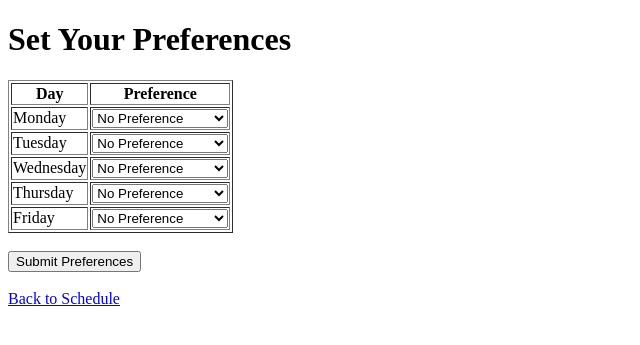
After one commit to Team-Purpurea/The-New-Way-Of-Working, a Flask app: page /preferences in a window 1280 px wide. The commit adds this page. Shown: the top 345 px of the page, without its empty margins (0-640 px from the left). Run offline with Flask 3, Linux system fonts and the light colour scheme; parts of the project's set-up code (start-up, migrations or seed data) failed here and were passed over.

Commit message:
Added a lot of things for the flask but still not functioning fully. (preferences.html)

```diff
--- a/app.py
+++ b/app.py
@@ -1,4 +1,4 @@
-from flask import Flask, render_template
+from flask import Flask, render_template, request
 import pandas as pd
 import numpy as np
 from sklearn.ensemble import RandomForestRegressor
@@ -209,11 +209,281 @@ def generate_schedule():
 
     return schedule, office_plot_html, client_plot_html
 
+def generate_preferred_schedule(user_preferences):
+    # Initialize schedule list
+    schedule = []
+    remaining_days = ['Monday', 'Tuesday', 'Wednesday', 'Thursday', 'Friday']
+
+    # Remove selected days from weekdays
+    for day, preference in user_preferences.items():
+        if preference == 'Day to Stay Home':
+            remaining_days.remove(day)
+
+    # Case 1: Two selections for 'Day to Stay Home'
+    if list(user_preferences.values()).count('Day to Stay Home') == 2:
+        pass  # No predictions, just skip these two days
+
+    # Case 2: One selection for 'Day to Stay Home' and nothing else
+    elif list(user_preferences.values()).count('Day to Stay Home') == 1 and len([v for v in user_preferences.values() if v != 'Day to Stay Home']) == 0:
+        remaining_days.remove(next(iter(user_preferences.keys())))
+        # Find the fastest office day
+        best_office_day = predict_office_days_of_week(remaining_days)
+        schedule.append({"Day": best_office_day, "From": "Home", "To": "Office"})
+        remaining_days.remove(best_office_day)
+        # Find the fastest two client days
+        fastest_client_days = predict_client_days(remaining_days).head(2)
+        for day in fastest_client_days:
+            schedule.append({"Day": day, "From": "Home", "To": "Client"})
+            remaining_days.remove(day)
+
+    # Case 3: One selection for 'Day to Stay Home' and one "Day to Go Office" selected
+    elif 'Day to Stay Home' in user_preferences.values() and 'Day to Go Office' in user_preferences.values():
+        home_day = next(key for key, value in user_preferences.items() if value == 'Day to Stay Home')
+        remaining_days.remove(home_day)
+        office_day = next(key for key, value in user_preferences.items() if value == 'Day to Go Office')
+        schedule.append({"Day": office_day, "From": "Home", "To": "Office"})
+        remaining_days.remove(office_day)
+        # Find the fastest two client days
+        fastest_client_days = predict_client_days(remaining_days).head(2)
+        for day in fastest_client_days:
+            schedule.append({"Day": day, "From": "Home", "To": "Client"})
+            remaining_days.remove(day)
+
+    # Case 4: One selection for 'Day to Stay Home' and one "Day to Go Client" selected
+    elif 'Day to Stay Home' in user_preferences.values() and 'Day to Go Client' in user_preferences.values():
+        home_day = next(key for key, value in user_preferences.items() if value == 'Day to Stay Home')
+        remaining_days.remove(home_day)
+        client_day = next(key for key, value in user_preferences.items() if value == 'Day to Go Client')
+        schedule.append({"Day": client_day, "From": "Home", "To": "Client"})
+        remaining_days.remove(client_day)
+        # Find the fastest day to office from remaining days
+        best_office_day = predict_office_days_of_week(remaining_days)
+        schedule.append({"Day": best_office_day, "From": "Home", "To": "Office"})
+        remaining_days.remove(best_office_day)
+        # Find the fastest day to client
+        fastest_client_day = predict_client_days(remaining_days).iloc[0]
+        schedule.append({"Day": fastest_client_day, "From": "Home", "To": "Client"})
+        remaining_days.remove(fastest_client_day)
+
+    # Case 5: One selection for 'Day to Office' and one "Day to Go Client" selected
+    elif 'Day to Go Client' in user_preferences.values() and 'Day to Office' in user_preferences.values():
+        office_day = next(key for key, value in user_preferences.items() if value == 'Day to Office')
+        schedule.append({"Day": office_day, "From": "Home", "To": "Office"})
+        remaining_days.remove(office_day)
+        client_day = next(key for key, value in user_preferences.items() if value == 'Day to Go Client')
+        schedule.append({"Day": client_day, "From": "Home", "To": "Client"})
+        remaining_days.remove(client_day)
+        # Find the fastest day to client
+        fastest_client_day = predict_client_days(remaining_days).iloc[0]
+        schedule.append({"Day": fastest_client_day, "From": "Home", "To": "Client"})
+        remaining_days.remove(fastest_client_day)
+
+    # Case 6: Only "Day to Office" selected and nothing else
+    elif 'Day to Office' in user_preferences.values() and list(user_preferences.values()).count('Day to Office') == 1:
+        office_day = next(key for key, value in user_preferences.items() if value == 'Day to Office')
+        schedule.append({"Day": office_day, "From": "Home", "To": "Office"})
+        remaining_days.remove(office_day)
+        # Find the fastest two days to client
+        fastest_client_days = predict_client_days(remaining_days).head(2)
+        for day in fastest_client_days:
+            schedule.append({"Day": day, "From": "Home", "To": "Client"})
+            remaining_days.remove(day)
+
+    # Case 7: Two selections for 'Day to Go Client'
+    elif list(user_preferences.values()).count('Day to Go Client') == 2:
+        client_days = [key for key, value in user_preferences.items() if value == 'Day to Go Client']
+        for day in client_days:
+            schedule.append({"Day": day, "From": "Home", "To": "Client"})
+            remaining_days.remove(day)
+        # Find the fastest office day from remaining days
+        best_office_day = predict_office_days_of_week(remaining_days)
+        schedule.append({"Day": best_office_day, "From": "Home", "To": "Office"})
+        remaining_days.remove(best_office_day)
+
+    # Case 8: Only "Day to Go Client" selected and nothing else
+    elif 'Day to Go Client' in user_preferences.values() and list(user_preferences.values()).count('Day to Go Client') == 1:
+        client_day = next(key for key, value in user_preferences.items() if value == 'Day to Go Client')
+        schedule.append({"Day": client_day, "From": "Home", "To": "Client"})
+        remaining_days.remove(client_day)
+        # Find the fastest day to office from remaining days
+        best_office_day = predict_office_days_of_week(remaining_days)
+        schedule.append({"Day": best_office_day, "From": "Home", "To": "Office"})
+        remaining_days.remove(best_office_day)
+        # Find the fastest day to client
+        fastest_client_day = predict_client_days(remaining_days).iloc[0]
+        schedule.append({"Day": fastest_client_day, "From": "Home", "To": "Client"})
+        remaining_days.remove(fastest_client_day)
+
+# Ensure there are 2 client days
+    remaining_client_days = predict_client_days(remaining_days, exclude_day=None).head(2)
+    for day in remaining_client_days:
+        schedule.append({"Day": day, "From": "Home", "To": "Client"})
+        remaining_days.remove(day)
+
+    # Add remaining days as 'Day to Stay Home'
+    for day in remaining_days:
+        schedule.append({"Day": day, "From": "-", "To": "-", "Route": "-", "Length": "-", "BaseTravelTime": "-", "PredictedWaitingTime": "-", "TotalTravelTime": "-"})
+
+    return schedule
+
+# Helper function to find the fastest office day
+def predict_office_days_of_week(remaining_days):
+    # Predict waiting times for each day of the week for the office
+    office_days_of_week = pd.DataFrame({
+        'RouteNum': [2] * len(remaining_days),  # A2 for office
+        'FileSeverity': [default_values['FileSeverity']] * len(remaining_days),
+        'TrafficSeverityNormalized': [default_values.get('TrafficSeverityNormalized', np.nan)] * len(remaining_days),
+        'WeatherCode': [default_values['WeatherCode']] * len(remaining_days),
+        'DayOfWeek': remaining_days
+    })
+
+    office_days_of_week = office_days_of_week[features]  # Ensure correct order
+    office_days_of_week['predicted_waiting_time'] = model.predict(office_days_of_week)
+
+    office_days_of_week['base_travel_time'] = get_base_travel_time(2, 0)
+    office_days_of_week['total_travel_time'] = office_days_of_week['predicted_waiting_time'] + office_days_of_week['base_travel_time']
+    office_days_of_week['Day'] = office_days_of_week['DayOfWeek'].map(office_day_mapping)
+
+    # Find the best day to go to the office
+    best_office_day = office_days_of_week.sort_values(by='total_travel_time').iloc[0]['Day']
+
+    return best_office_day
+
+# Function to predict waiting times for client days
+def predict_client_days(available_days, exclude_day=None):
+    # Encode days of the week as numeric values
+    day_mapping = {'Monday': 0, 'Tuesday': 1, 'Wednesday': 2, 'Thursday': 3, 'Friday': 4}
+    available_days_numeric = [day_mapping[day] for day in available_days]
+
+    # Predict waiting times for client days
+    client_routes = df_wouter[(df_wouter['start'] == 'home') & (df_wouter['arrival'] == 'client')]
+    if exclude_day:
+        available_days_numeric = [day for day in available_days_numeric if day != exclude_day]
+    routes = client_routes[['route1', 'route2']].drop_duplicates()
+    routes['Route'] = routes.apply(lambda x: f"{x['route1']}+{x['route2']}" if x['route2'] != 0 else str(x['route1']), axis=1)
+
+    client_days_of_week = pd.DataFrame({
+        'RouteNum': np.repeat(routes['route1'].values, len(available_days_numeric)),
+        'FileSeverity': [default_values['FileSeverity']] * len(routes) * len(available_days_numeric),
+        'TrafficSeverityNormalized': [default_values.get('TrafficSeverityNormalized', np.nan)] * len(routes) * len(available_days_numeric),
+        'WeatherCode': [default_values['WeatherCode']] * len(routes) * len(available_days_numeric),
+        'DayOfWeek': np.tile(available_days_numeric, len(routes)),
+        'Route': np.repeat(routes['Route'].values, len(available_days_numeric))
+    })
+
+    client_days_of_week = client_days_of_week[features + ['Route']]  # Ensure correct order and include 'Route'
+    client_days_of_week['predicted_waiting_time'] = model.predict(client_days_of_week[features])
+
+    client_days_of_week['base_travel_time'] = client_days_of_week.apply(
+        lambda x: get_base_travel_time(x['RouteNum'], int(x['Route'].split('+')[1]) if '+' in x['Route'] else 0), axis=1
+    )
+    client_days_of_week = client_days_of_week.dropna(subset=['base_travel_time'])
+    client_days_of_week['total_travel_time'] = client_days_of_week['predicted_waiting_time'] + client_days_of_week['base_travel_time']
+    client_days_of_week['Day'] = client_days_of_week['DayOfWeek'].map(office_day_mapping)
+
+    # Find the best unique days to go to the client
+    best_client_days = client_days_of_week.sort_values(by='total_travel_time').drop_duplicates(subset=['DayOfWeek']).head(2)
+
+    return best_client_days['Day']
+
+# def generate_preferred_schedule(user_preferences):
+#     # Initialize schedule list
+#     schedule = []
+
+#     # Predict waiting times for each day of the week for the office
+#     office_days_of_week = pd.DataFrame({
+#         'RouteNum': [2] * 5,  # A2 for office
+#         'FileSeverity': [default_values['FileSeverity']] * 5,
+#         'TrafficSeverityNormalized': [default_values.get('TrafficSeverityNormalized', np.nan)] * 5,
+#         'WeatherCode': [default_values['WeatherCode']] * 5,
+#         'DayOfWeek': range(5)  # Monday to Friday
+#     })
+
+#     office_days_of_week = office_days_of_week[features]  # Ensure correct order
+#     office_days_of_week['predicted_waiting_time'] = model.predict(office_days_of_week)
+
+#     office_days_of_week['base_travel_time'] = get_base_travel_time(2, 0)
+#     office_days_of_week['total_travel_time'] = office_days_of_week['predicted_waiting_time'] + office_days_of_week['base_travel_time']
+#     office_days_of_week['Day'] = office_days_of_week['DayOfWeek'].map(office_day_mapping)
+
+#     # Find the best day to go to the office based on user preference
+#     if 'Office' in user_preferences.values():
+#         best_office_day = office_days_of_week.loc[office_days_of_week['Day'] == max(user_preferences, key=user_preferences.get)].iloc[0]
+#     else:
+#         best_office_day = office_days_of_week.sort_values(by='total_travel_time').iloc[0]
+
+#     # Add office day to schedule if it's selected
+#     if user_preferences.get(best_office_day['Day']) == 'Office':
+#         schedule.append({
+#             "Day": best_office_day['Day'],
+#             "From": "Home",
+#             "To": "Office",
+#             "Route": "A2",
+#             "Length": df_wouter[(df_wouter['route1'] == 2) & (df_wouter['route2'] == 0)]['total_lenght(km)'].values[0],
+#             "BaseTravelTime": best_office_day['base_travel_time'],
+#             "PredictedWaitingTime": best_office_day['predicted_waiting_time'],
+#             "TotalTravelTime": best_office_day['total_travel_time']
+#         })
+
+#     # Handle client days
+#     client_days = [day for day, preference in user_preferences.items() if preference == 'Client']
+#     for client_day in client_days:
+#         best_client_day = office_days_of_week.loc[office_days_of_week['Day'] == client_day].iloc[0]
+#         schedule.append({
+#             "Day": best_client_day['Day'],
+#             "From": "Home",
+#             "To": "Client",
+#             "Route": "2+50",  # Assuming fixed route for client
+#             "Length": 108.0,  # Assuming fixed length for client route
+#             "BaseTravelTime": get_base_travel_time(2, 50),  # Assuming fixed base travel time
+#             "PredictedWaitingTime": best_client_day['predicted_waiting_time'],
+#             "TotalTravelTime": best_client_day['total_travel_time']
+#         })
+
+#     # Handle home days
+#     home_days = [day for day, preference in user_preferences.items() if preference == 'No Preference']
+#     for home_day in home_days:
+#         schedule.append({
+#             "Day": home_day,
+#             "From": "-",
+#             "To": "-",
+#             "Route": "-",
+#             "Length": "-",
+#             "BaseTravelTime": "-",
+#             "PredictedWaitingTime": "-",
+#             "TotalTravelTime": "-"
+#         })
+
+#     # Sort the schedule by day of the week
+#     schedule = sorted(schedule, key=lambda x: day_name_mapping[x['Day']])
+
+#     return schedule
+
 @app.route('/')
 def index():
     schedule, office_plot_html, client_plot_html = generate_schedule()
     print("Final Schedule:", schedule)
     return render_template('schedule.html', schedule=schedule, office_plot_html=office_plot_html, client_plot_html=client_plot_html)
 
+# @app.route('/preferences', methods=['GET', 'POST'])
+# def preferences():
+#     if request.method == 'POST':
+#         user_selections = {}
+#         for day in day_name_mapping.keys():
+#             user_selections[day] = request.form.get(day)
+#         schedule, office_plot_html, client_plot_html = generate_schedule(user_selections)
+#         return render_template('preferences.html', schedule=schedule, office_plot_html=office_plot_html, client_plot_html=client_plot_html, days=day_name_mapping.keys())
+#     return render_template('preferences.html', days=day_name_mapping.keys())
+
+@app.route('/preferences', methods=['GET', 'POST'])
+def preferences():
+    if request.method == 'POST':
+        user_selections = {}
+        for day in day_name_mapping.keys():
+            user_selections[day] = request.form.get(day)
+        schedule = generate_preferred_schedule(user_selections)
+        return render_template('preferences.html', schedule=schedule, days=day_name_mapping.keys())
+    return render_template('preferences.html', days=day_name_mapping.keys())
+
 if __name__ == '__main__':
     app.run(debug=True)
--- /dev/null
+++ b/templates/preferences.html
@@ -0,0 +1,131 @@
+<!-- <!DOCTYPE html>
+<html lang="en">
+<head>
+    <meta charset="UTF-8">
+    <title>Set Your Preferences</title>
+</head>
+<body>
+    <h1>Set Your Preferences</h1>
+    <form method="post">
+        <table border="1">
+            <tr>
+                <th>Day</th>
+                <th>Preference</th>
+            </tr>
+            {% for day in days %}
+            <tr>
+                <td>{{ day }}</td>
+                <td>
+                    <select name="{{ day }}">
+                        <option value="No Preference">No Preference</option>
+                        <option value="Home">Day to Stay Home</option>
+                        <option value="Office">Day to Go to Office</option>
+                        <option value="Client">Day to Go to Client</option>
+                    </select>
+                </td>
+            </tr>
+            {% endfor %}
+        </table>
+        <br>
+        <input type="submit" value="Submit Preferences">
+    </form>
+    <br>
+    <a href="/">Back to Schedule</a>
+
+    {% if schedule %}
+    <h2>Your Customized Schedule</h2>
+    <table border="1">
+        <tr>
+            <th>Day</th>
+            <th>From</th>
+            <th>To</th>
+            <th>Route</th>
+            <th>Length (km)</th>
+            <th>Base Travel Time (minutes)</th>
+            <th>Predicted Waiting Time (minutes)</th>
+            <th>Total Travel Time (minutes)</th>
+        </tr>
+        {% for entry in schedule %}
+        <tr>
+            <td>{{ entry.Day }}</td>
+            <td>{{ entry.From }}</td>
+            <td>{{ entry.To }}</td>
+            <td>{{ entry.Route }}</td>
+            <td>{{ entry.Length }}</td>
+            <td>{{ entry.BaseTravelTime }}</td>
+            <td>{{ entry.PredictedWaitingTime }}</td>
+            <td>{{ entry.TotalTravelTime }}</td>
+        </tr>
+        {% endfor %}
+    </table>
+    <h2>Office Travel Time Analysis</h2>
+    <div>{{ office_plot_html | safe }}</div>
+    <h2>Client Travel Time Analysis</h2>
+    <div>{{ client_plot_html | safe }}</div>
+    {% endif %}
+</body>
+</html> -->
+
+<!DOCTYPE html>
+<html lang="en">
+<head>
+    <meta charset="UTF-8">
+    <title>Set Your Preferences</title>
+</head>
+<body>
+    <h1>Set Your Preferences</h1>
+    <form method="post">
+        <table border="1">
+            <tr>
+                <th>Day</th>
+                <th>Preference</th>
+            </tr>
+            {% for day in days %}
+            <tr>
+                <td>{{ day }}</td>
+                <td>
+                    <select name="{{ day }}">
+                        <option value="No Preference">No Preference</option>
+                        <option value="Home">Day to Stay Home</option>
+                        <option value="Office">Day to Go to Office</option>
+                        <option value="Client">Day to Go to Client</option>
+                    </select>
+                </td>
+            </tr>
+            {% endfor %}
+        </table>
+        <br>
+        <input type="submit" value="Submit Preferences">
+    </form>
+    <br>
+    <a href="/">Back to Schedule</a>
+
+    {% if schedule %}
+    <h2>Your Customized Schedule</h2>
+    <table border="1">
+        <tr>
+            <th>Day</th>
+            <th>From</th>
+            <th>To</th>
+            <th>Route</th>
+            <th>Length (km)</th>
+            <th>Base Travel Time (minutes)</th>
+            <th>Predicted Waiting Time (minutes)</th>
+            <th>Total Travel Time (minutes)</th>
+        </tr>
+        {% for entry in schedule %}
+        <tr>
+            <td>{{ entry.Day }}</td>
+            <td>{{ entry.From }}</td>
+            <td>{{ entry.To }}</td>
+            <td>{{ entry.Route }}</td>
+            <td>{{ entry.Length }}</td>
+            <td>{{ entry.BaseTravelTime }}</td>
+            <td>{{ entry.PredictedWaitingTime }}</td>
+            <td>{{ entry.TotalTravelTime }}</td>
+        </tr>
+        {% endfor %}
+    </table>
+    {% endif %}
+</body>
+</html>
--- a/templates/schedule.html
+++ b/templates/schedule.html
@@ -30,6 +30,9 @@
         </tr>
         {% endfor %}
     </table>
+    <br>
+    <a href="/preferences">Set Preferences</a>
+
     <h2>Office Travel Time Analysis</h2>
     <div>{{ office_plot_html | safe }}</div>
     <h2>Client Travel Time Analysis</h2>
```
